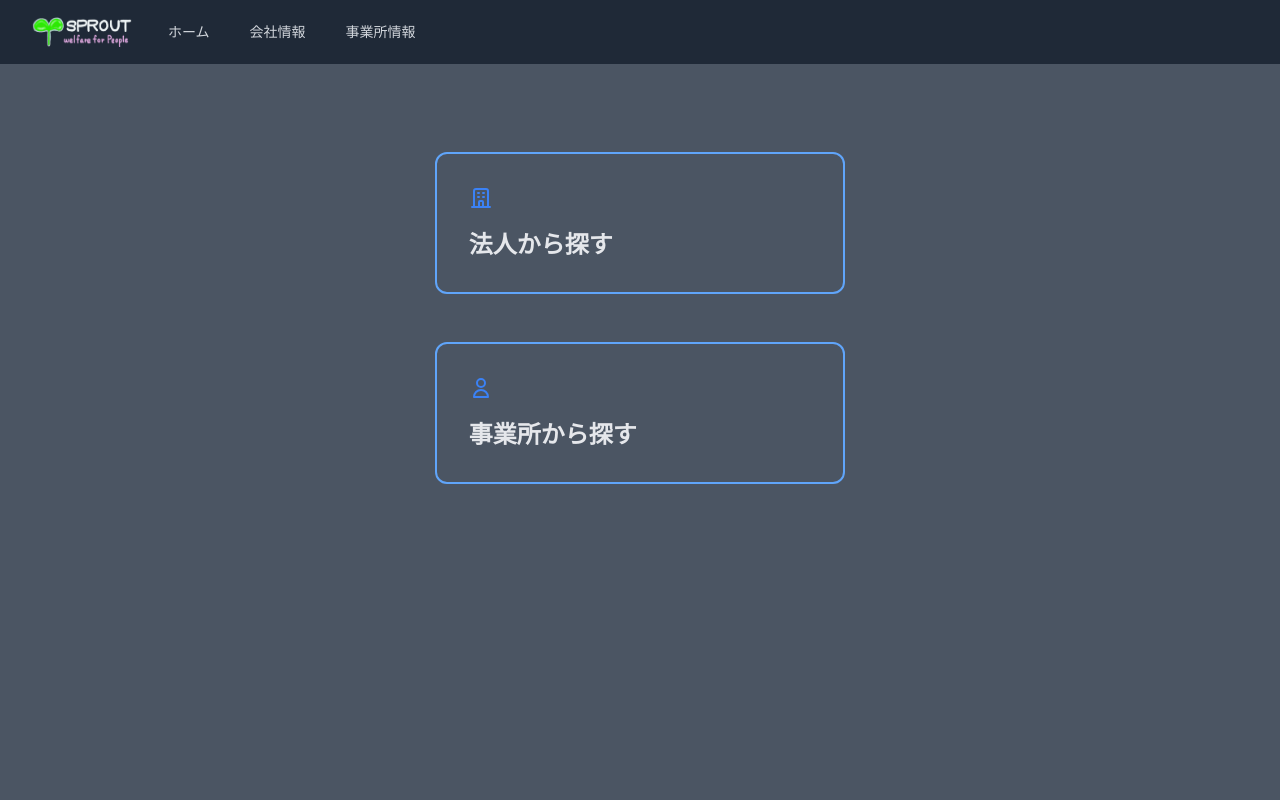
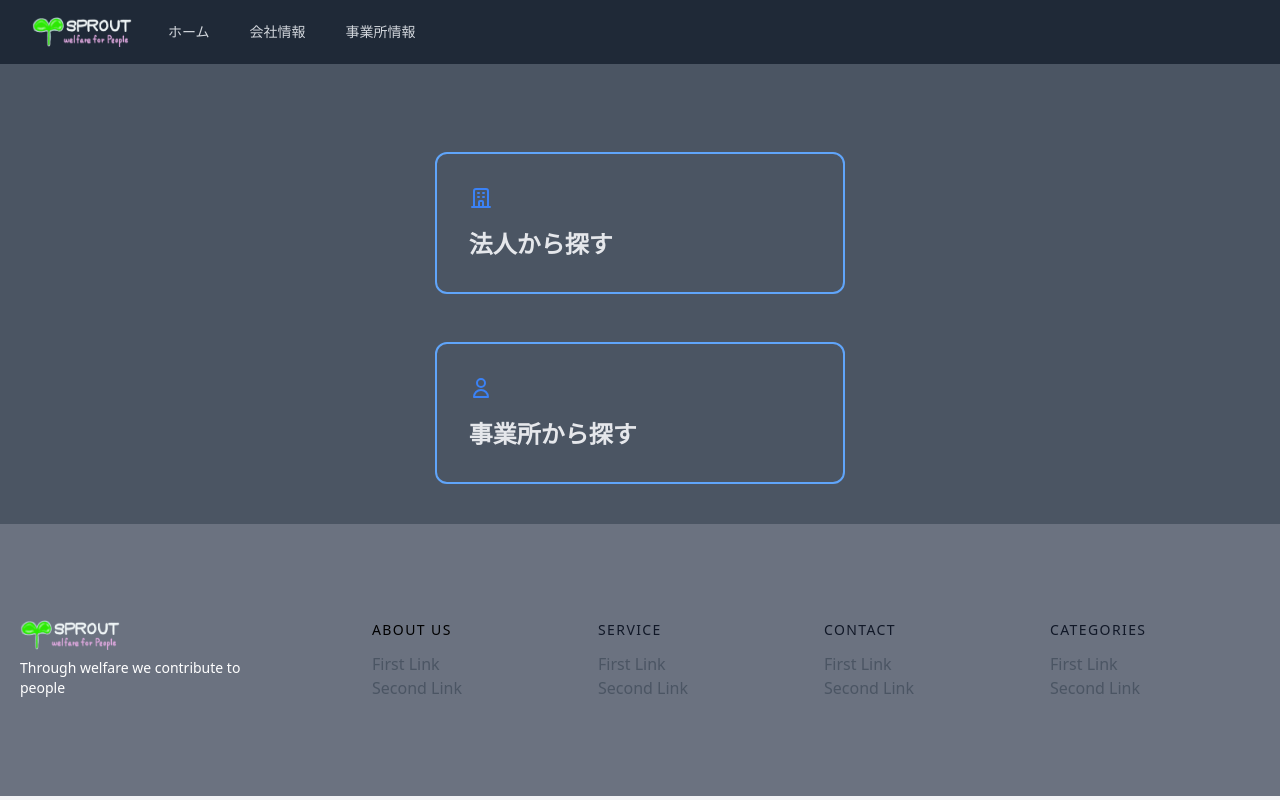
Before and after one commit to yupimaru-sikaku/search-welfare-sp, a Next.js app: page / in a window 1280 px wide. Shown: the top 800 px of the page. Built offline with nearby package versions, Linux system fonts and the light colour scheme.

Commit message:
💄Lauoutの高さを変更

```diff
--- a/src/layouts/Layout.jsx
+++ b/src/layouts/Layout.jsx
@@ -9,7 +9,7 @@ export const Layout = ({ children, title = "デフォルトページ" }) => {
         <title>{title}</title>
       </Head>
       <MainHeader />
-      <main className="bg-gray-600 min-h-screen">{children}</main>
+      <main className="bg-gray-600">{children}</main>
       <MainFooter />
     </div>
   );
```
